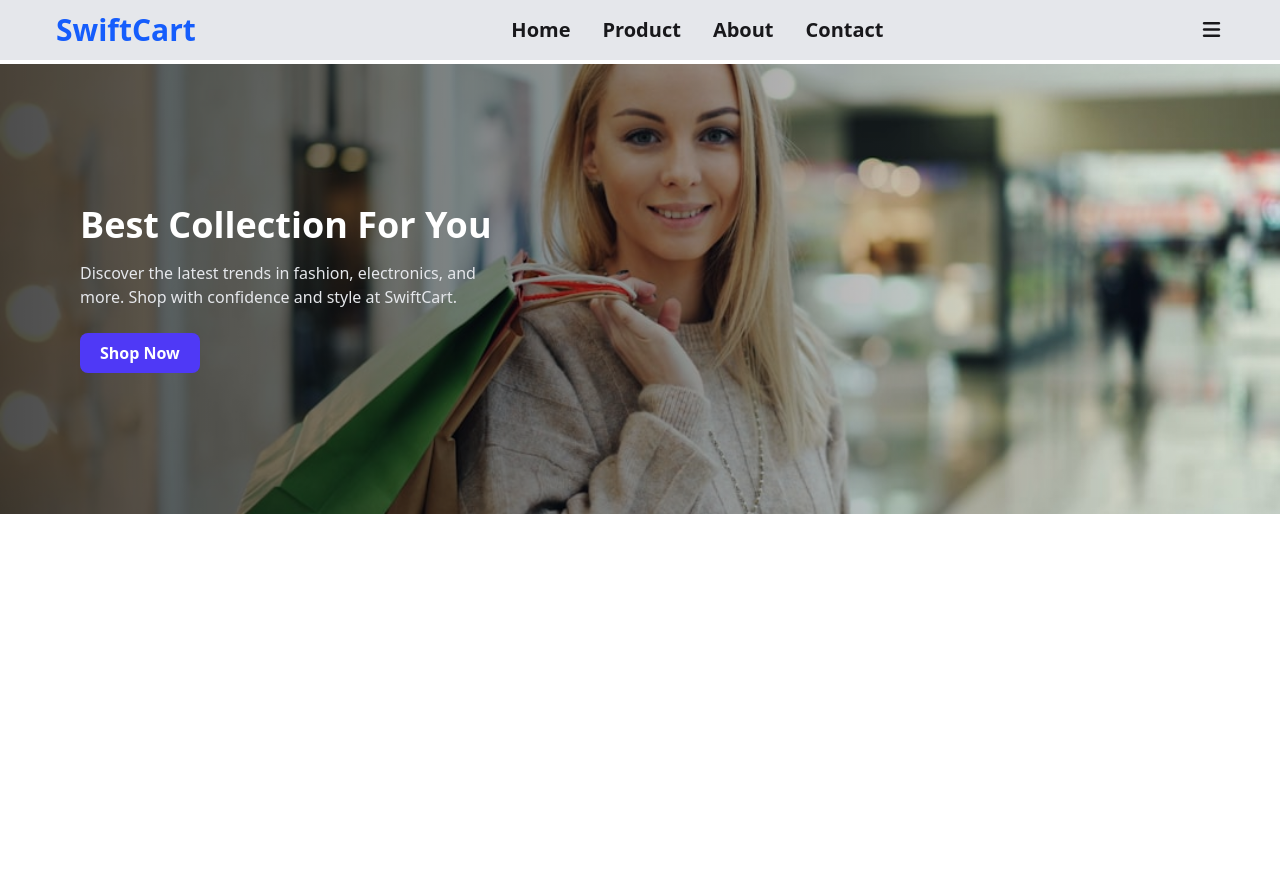
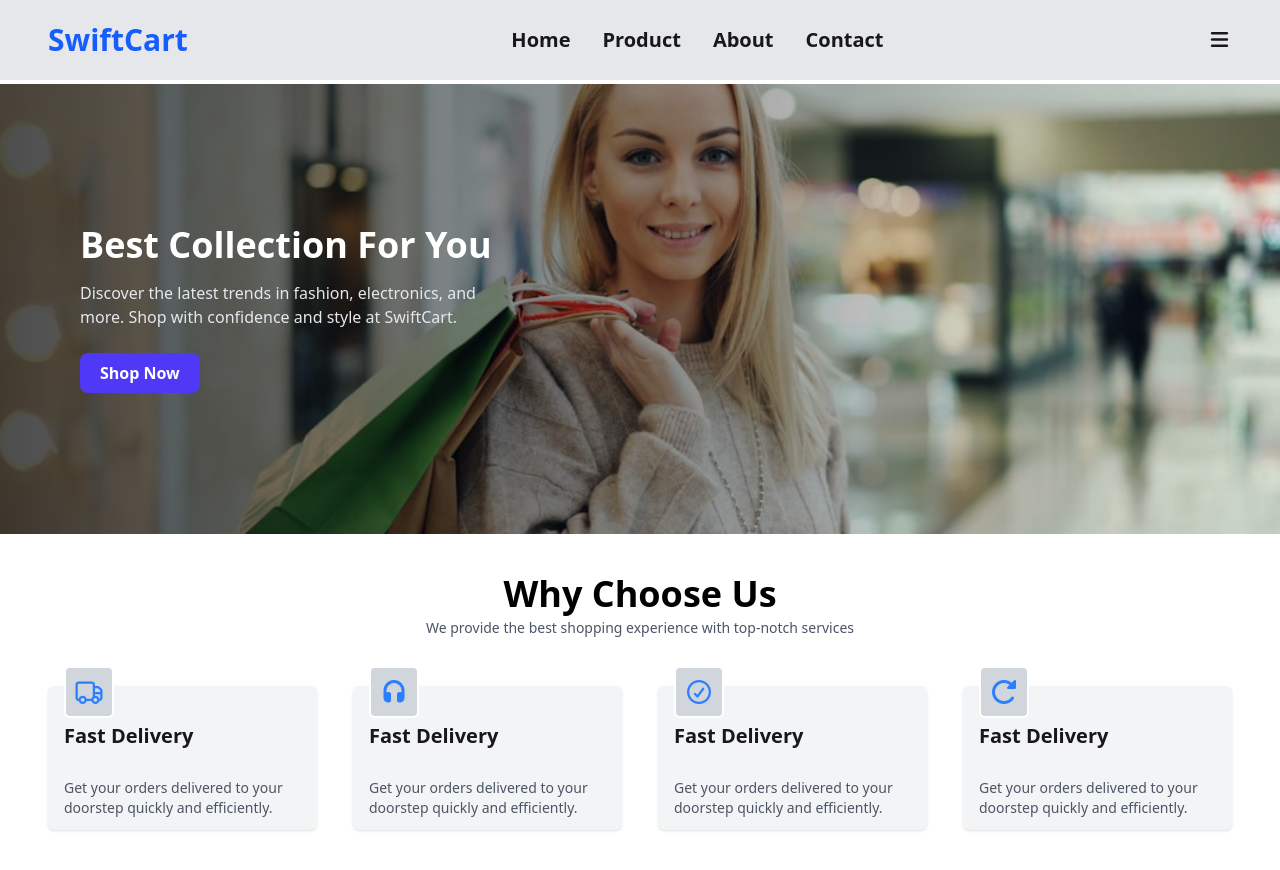
Before and after one commit to MShakilislam/mission, a plain HTML site: page index.html in a window 1280 px wide. Before the commit the page ends 800 px from the top, so only its background shows below. Drawn offline with nearby package versions, Linux system fonts and the light colour scheme.

Commit message:
home section

```diff
--- a/index.html
+++ b/index.html
@@ -14,14 +14,15 @@
 
 <body>
     <header class="bg-gray-200 ">
-        <nav class="max-w-[1200px] mx-auto flex justify-between items-center px-4 py-2">
+        <nav class="max-w-[1200px] mx-auto flex justify-between items-center px-2 py-2">
             <div>
                 <h3 class="text-3xl font-bold text-blue-600">SwiftCart</h3>
             </div>
-            <div class="hidden sm:block">
-                <ul class="flex gap-4 ">
-                    <li class="p-2 font-semibold text-xl hover:text-blue-600"><a href="#">Home</a></li>
-                    <li class="p-2 font-semibold text-xl hover:text-blue-600"><a href="#">Product</a></li>
+            <div class="hidden  sm:block">
+                <ul class="flex gap-4 navbar">
+                    <li class="p-2 font-semibold text-xl hover:text-blue-600"><a href="#" data-page="home">Home</a></li>
+                    <li class="p-2 font-semibold text-xl hover:text-blue-600"><a href="#" data-page="about">Product</a>
+                    </li>
                     <li class="p-2 font-semibold text-xl hover:text-blue-600"><a href="#">About</a></li>
                     <li class="p-2 font-semibold text-xl hover:text-blue-600"><a href="#">Contact</a></li>
                 </ul>
@@ -36,34 +37,32 @@
     <main>
         <section class=" mt-1 h-[250px] md:h-[350px] lg:h-[450px] bg-cover bg-center relative overflow-hidden "
             style="background-image: url('./asset/banner-image.png');">
-
             <!-- Gradient Overlay -->
             <div class="absolute inset-0 bg-gradient-to-r from-black/70 via-black/40 to-transparent"></div>
-
-            <!-- Content -->
             <div class="relative max-w-[1200px] mx-auto z-10 h-full flex items-center">
                 <div class="text-white max-w-lg px-6 md:px-10">
-
                     <h1 class="text-2xl md:text-4xl font-bold mb-4">
                         Best Collection For You
                     </h1>
-
                     <p class="text-gray-200 mb-6 text-sm md:text-base">
                         Discover the latest trends in fashion, electronics, and more.
                         Shop with confidence and style at SwiftCart.
                     </p>
-
                     <button
                         class="bg-indigo-600 cursor-pointer hover:bg-indigo-700 transition px-5 py-2 rounded-lg font-semibold">
                         Shop Now
                     </button>
-
                 </div>
             </div>
-
         </section>
+        <!-- hime section  -->
 
 
+        <section class="max-w-[1200px] mx-auto">
+            <div id="app">
+
+            </div>
+        </section>
 
 
 
--- a/js/script.js
+++ b/js/script.js
@@ -1,3 +1,108 @@
+
+const app = document.getElementById("app");
+const links = document.querySelectorAll(".navbar a");
+
+const pages = {
+  home: `
+    <section class="  py-10">
+            <div class="max-w-[1200px] mx-auto text-center">
+                <h3 class="font-bold text-4xl text-black">Why Choose Us</h3>
+                <p class="text-sm pt-1 text-gray-600">We provide the best shopping experience with top-notch services
+                </p>
+                <div class="grid grid-cols-1 md:grid-cols-4 gap-9 mt-12 mx-2">
+                    <div class="bg-gray-100 px-4 py-3 rounded-md text-start shadow p-4 relative">
+                        <h3 class="font-semibold text-xl py-6">Fast Delivery</h3>
+                        <p class="text-sm text-gray-600 pt-1">Get your orders delivered to your doorstep quickly and
+                            efficiently.</p>
+                        <div class="box p-2 bg-gray-300 absolute border-2 border-white rounded-md -top-5">
+                            <p class="text-2xl text-blue-500"><i class="fa-regular fa-truck"></i></p>
+                        </div>
+                    </div>
+
+                    <div class="bg-gray-100 px-4 py-3 rounded-md text-start shadow p-4 relative">
+                        <h3 class="font-semibold text-xl py-6">Fast Delivery</h3>
+                        <p class="text-sm text-gray-600 pt-1">Get your orders delivered to your doorstep quickly and
+                            efficiently.</p>
+                        <div class="box p-2 bg-gray-300 absolute border-2 border-white rounded-md -top-5">
+                            <p class="text-2xl text-blue-500"><i class="fa-solid fa-headphones"></i></p>
+                        </div>
+                    </div>
+
+                    <div class="bg-gray-100 px-4 py-3 rounded-md text-start shadow p-4 relative">
+                        <h3 class="font-semibold text-xl py-6">Fast Delivery</h3>
+                        <p class="text-sm text-gray-600 pt-1">Get your orders delivered to your doorstep quickly and
+                            efficiently.</p>
+                        <div class="box p-2 bg-gray-300 absolute border-2 border-white rounded-md -top-5">
+                            <p class="text-2xl text-blue-500"><i class="fa-regular fa-circle-check"></i></p>
+                        </div>
+                    </div>
+
+                    <div class="bg-gray-100 px-4 py-3 rounded-md text-start shadow p-4 relative">
+                        <h3 class="font-semibold text-xl py-6">Fast Delivery</h3>
+                        <p class="text-sm text-gray-600 pt-1">Get your orders delivered to your doorstep quickly and
+                            efficiently.</p>
+                        <div class="box p-2 bg-gray-300 absolute border-2 border-white rounded-md -top-5">
+                            <p class="text-2xl text-blue-500"><i class="fa-solid fa-rotate-right"></i></p>
+                        </div>
+                    </div>
+                </div>
+            </div>
+
+        </section>
+  `,
+
+    about: `
+  <div class="hero flex justify-between items-center">
+            <h1>Best Collection For You</h1>
+            <p>Discover the latest trends in fashion.</p>
+            <button class="btn">Shop Now</button>
+        </div>`
+}
+
+function loadPage(pageName) {
+
+  // Page design show
+  app.innerHTML = pages[pageName];
+
+  // Home hole API call
+  if (pageName === "home") {
+    loadProducts();
+  }
+
+}
+function loadProducts() {
+
+}
+
+
+links.forEach(link => {
+
+  link.addEventListener("click", function (e) {
+
+    e.preventDefault();
+
+    const page = this.getAttribute("data-page");
+
+    loadPage(page);
+
+  });
+
+});
+
+loadPage("home");
+
+
+
+
+
+
+
+
+
+
+
+
+
 
 
 console.log("ami abul kaswm")
```
